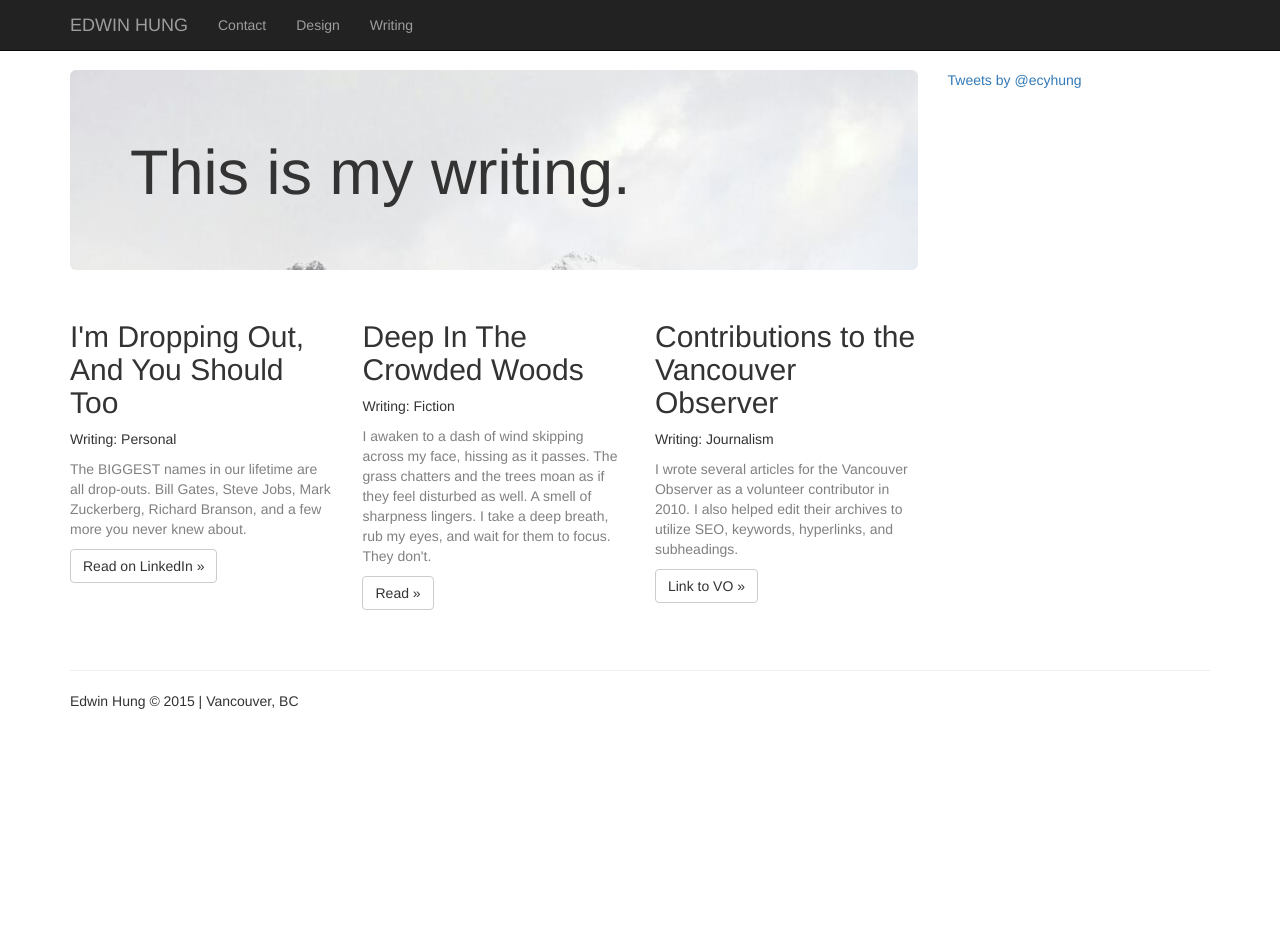
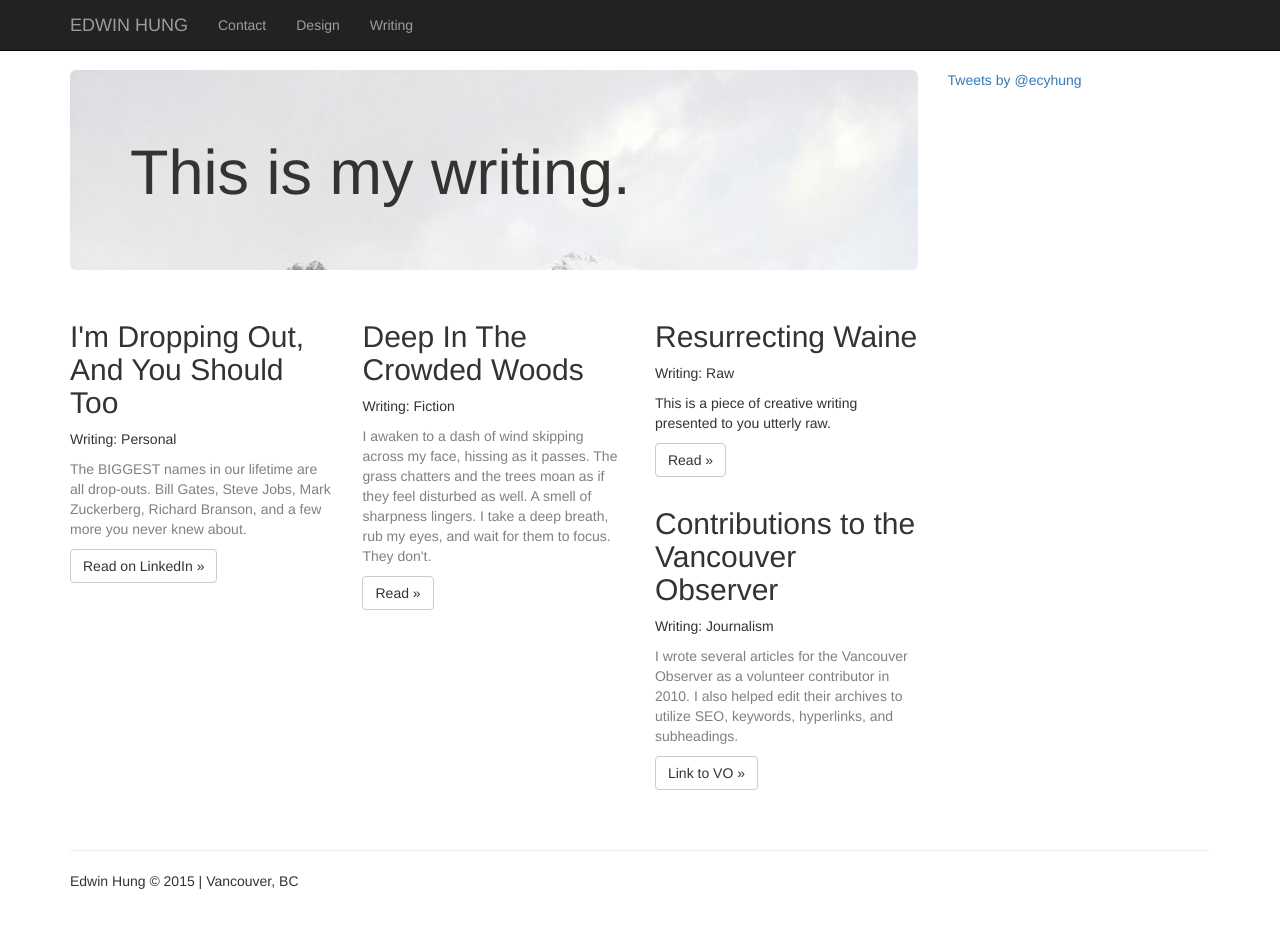
Before and after one commit to slendrr/slendrr.github.io, a Jekyll site: the page built from writing.html, in a window 1280 px wide and 931 px high. Shown: the top 928 px of the window. Built offline with Jekyll 4.4.1, drawn with Linux system fonts in a browser that asks for light colours; nearby versions of some CDN libraries; comment, search, counter and statistics services are not loaded.

Commit message:
new post reswaine

```diff
--- a/_posts/2014-08-21-angryb.html
+++ b/_posts/2014-08-21-angryb.html
@@ -20,7 +20,7 @@ permalink: "/design/angryb"
     <p>These two distinctions work together with a heavy focus on player interaction to make the game easy to play, difficult to master, and tons of fun.</p>
     <p><h3><strong>Motion-gesture controls</strong></h3>Normally, an artillery game uses values such as power and angle to fire missiles at a target. You can see these values in the top-left corner of this Scorched Earth example:</p>
     <img src="/images/angryb_scorch.png"/><br><br>
-    <p>The player adjusts the angle of their cannon, sets the power level and fires the missile. In Angry Birds, these three actions are simplified with the slingshot. Adjusting the angle, setting the power and firing an Angry Bird is combined into one intuitive motion-gesture.</p>
+    <p>The player adjusts the angle of their cannon, sets the power level and fires the missile. In Angry Birds, these three actions are simplified with the slingshot. Adjusting the angle, setting the power and firing an angry bird is combined into one intuitive motion-gesture.</p>
     <p>This makes the game easy to play and lets the player directly interact with the game without using buttons. When a user sees a bird hopping into the slingshot, they already know what to do, no instructions needed (but they give them anyways).</p>
     <img src="/images/angryb_tut.jpg"><br><br>
     <p>This is a no-brainer when the game is played on a touchscreen device, right?</p>
--- a/writing.html
+++ b/writing.html
@@ -27,6 +27,12 @@ permalink: /writing/
     <p><a class="btn btn-default" href="/writing/deepinthecrowdedwoods" role="button">Read &raquo;</a></p>
   </div><!--/.col-xs-6.col-lg-4-->
   <div class="col-xs-6 col-lg-4">
+    <h2>Resurrecting Waine</h2>
+    <p>Writing: Raw</p>
+    <p>This is a piece of creative writing presented to you utterly raw.</p>
+    <p><a class="btn btn-default" href="/writing/reswaine" role="button">Read &raquo;</a></p>
+  </div><!--/.col-xs-6.col-lg-4-->
+  <div class="col-xs-6 col-lg-4">
     <h2>Contributions to the Vancouver Observer</h2>
     <p>Writing: Journalism</p>
     <p class="subtext">I wrote several articles for the Vancouver Observer as a volunteer contributor in 2010. I also helped edit their archives to utilize SEO, keywords, hyperlinks, and subheadings.</p>
```
Also changed, not shown: _posts/2013-08-29-reswaine.html (added, +58 -0 lines), images/angryb_sling.JPG (added).
